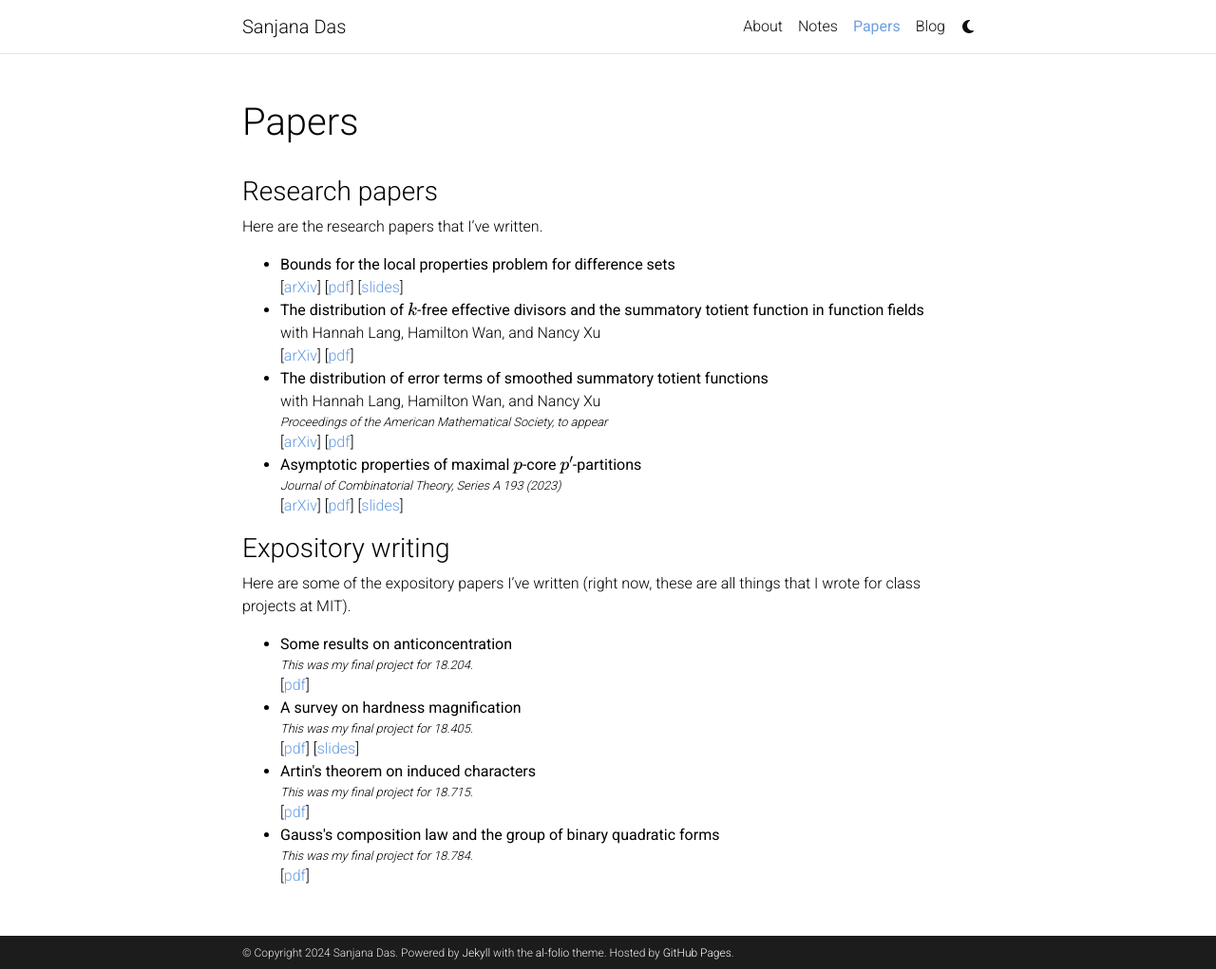
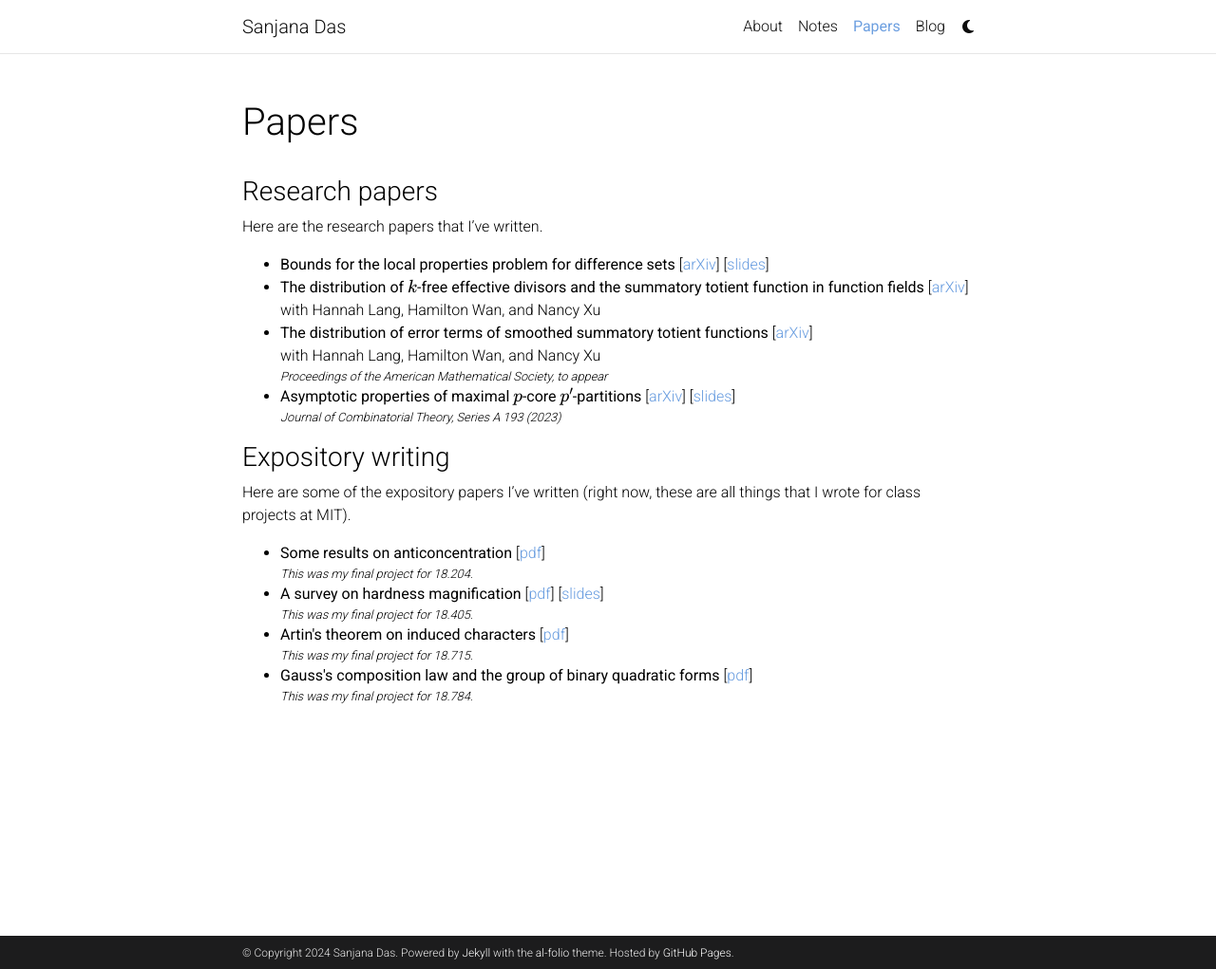
Before and after one commit to sanjanad1024/sanjanad1024.github.io, a Jekyll site: the page built from _pages/publications.md, in a window 1280 px wide and 1021 px high. Shown: the whole window at 95% size. Built offline with Jekyll 4.4.1, drawn with Linux system fonts in a browser that asks for light colours; comment, search, counter and statistics services are not loaded; a style sheet for code colours, icons or effects is not loaded.

```diff
--- a/_includes/pub.html
+++ b/_includes/pub.html
@@ -1,24 +1,9 @@
 <ul class='sd-papers'>
 {% for entry in include.papers %}
 <li>
-<div class="title">
+<span class="title">
     {{ entry.title }}
-</div>
-{% if entry.coauthors %}
-    <div class="author">
-        with {{ entry.coauthors }}
-    </div>
-{% endif %}
-{% if entry.pub %}
-    <div class="publication">
-        <em>{{ entry.pub }}</em>
-    </div>
-{% endif %}
-{% if entry.notes %}
-    <div class="publication">
-        <em>{{ entry.notes }}</em>
-    </div>
-{% endif %}
+</span>
 <span class="links">
   {% if entry.arxiv %}
     [<a href="http://arxiv.org/abs/{{ entry.arxiv }}" target="_blank">arXiv</a>]
@@ -52,6 +37,21 @@
     [<a href="{{ entry.slideshare }}" target="_blank">slides</a>]
   {% endif %}
 </span>
+{% if entry.coauthors %}
+    <div class="author">
+        with {{ entry.coauthors }}
+    </div>
+{% endif %}
+{% if entry.pub %}
+    <div class="publication">
+        <em>{{ entry.pub }}</em>
+    </div>
+{% endif %}
+{% if entry.notes %}
+    <div class="publication">
+        <em>{{ entry.notes }}</em>
+    </div>
+{% endif %}
 </li>
 {% endfor %}
 </ul>
```
Also changed, not shown: _papers/22-fn-fields.md (+1 -1 lines), _papers/22-pcore.md (+1 -1 lines), _papers/22-smoothed-totient.md (+1 -1 lines), _papers/23-difference-sets.md (+1 -1 lines). Lines whose indentation alone changed are shown as unchanged.
